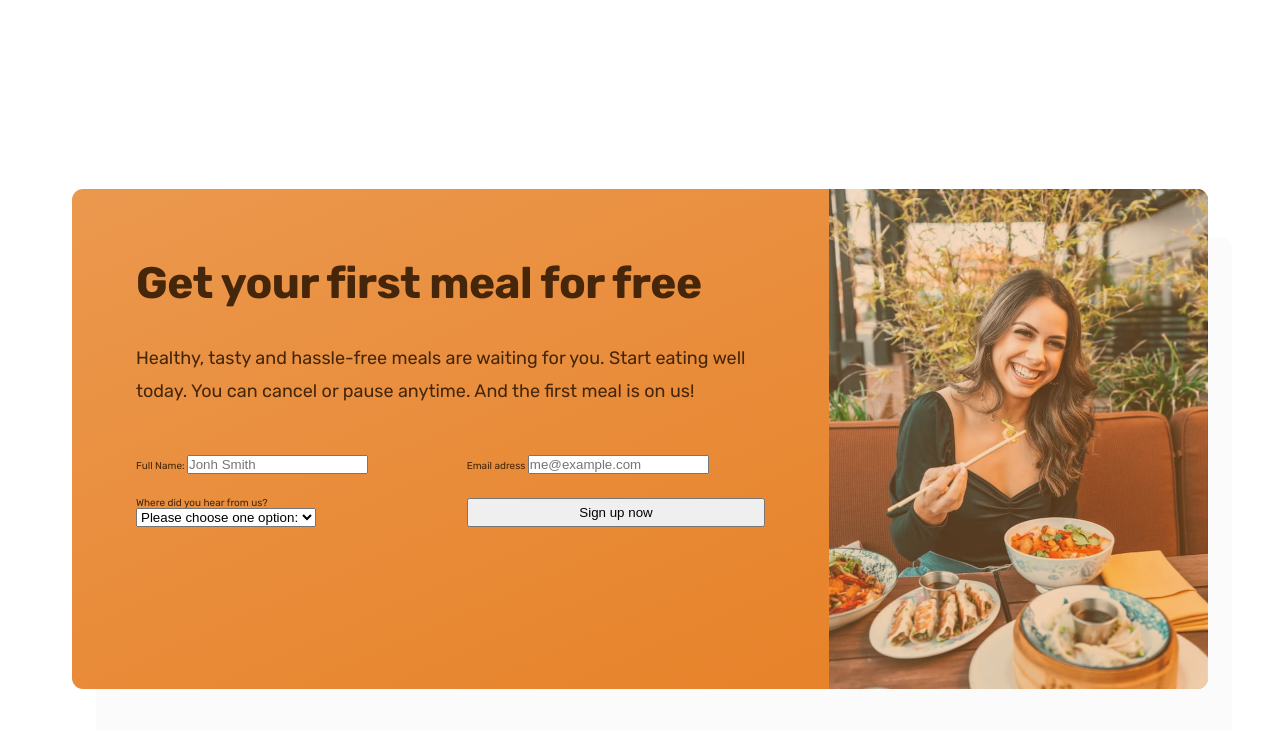
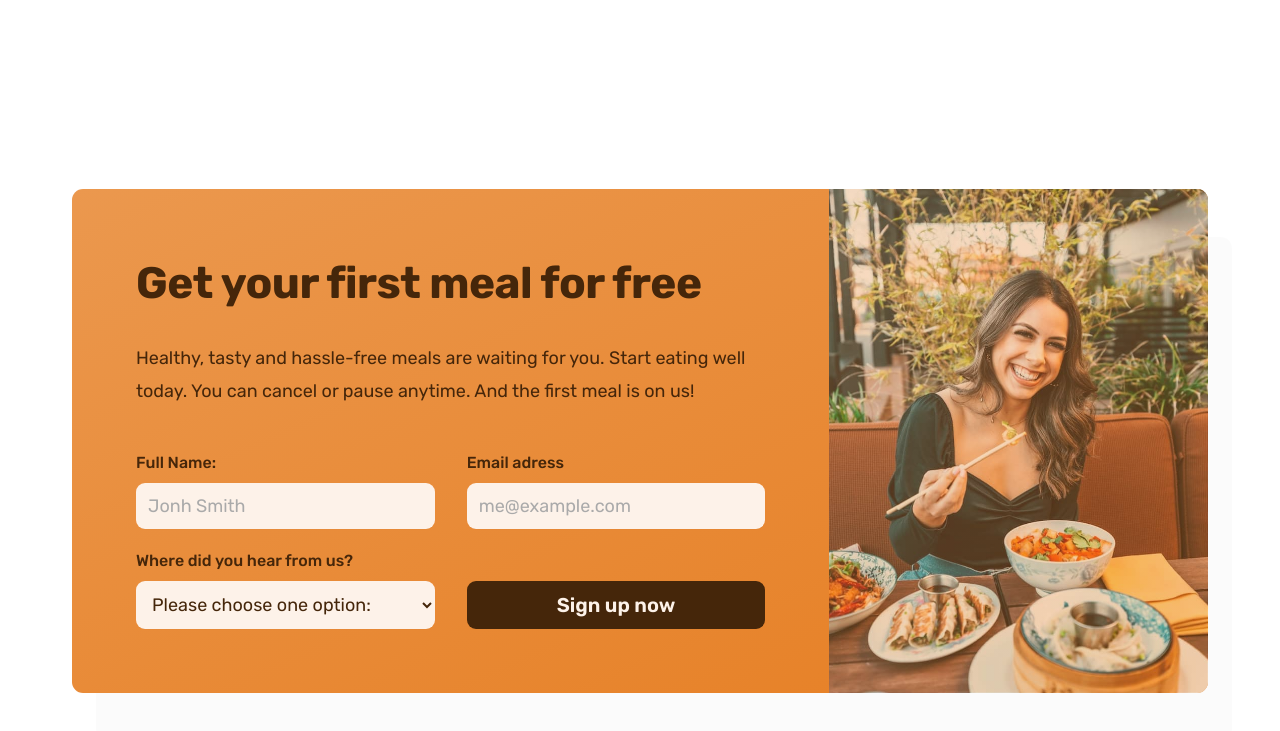
Before and after one commit to joaoaugusto-jesus/jonifood, a plain HTML site: page index.html in a window 1280 px wide. Shown: the part 6313-7044 px from the top of the page. Drawn offline with nearby package versions, Linux system fonts and the light colour scheme.

Commit message:
Proj Jonifood section footer

```diff
--- a/css/general.css
+++ b/css/general.css
@@ -25,11 +25,16 @@
 
       --- 02 COLORS
 
-      - Primary: #e67e22
-      - Tints: #fae5d3
+      - Primary:
+       #e67e22
+      - Tints:
+       #fae5d3
        #fae5d3
        #eb984e
-      - Shades:  #cf711f
+
+      - Shades:
+       #cf711f
+      #45260a;
       - Accents:
       - Greys:
       #6f6f6f -lightest gray allowed on (#fdf2e9)
@@ -144,6 +149,7 @@ body {
   letter-spacing: 0.75px;
 }
 
+.btn,
 .btn:link,
 .btn:visited {
   background-color: #e67e22;
@@ -153,8 +159,13 @@ body {
   border-radius: 9px;
   text-decoration: none;
   display: inline-block;
-  cursor: hand;
+
+  /* Only for the .btn*/
+  border: none;
+  cursor: pointer;
+  font-family: inherit;
   /* Put transition on original state */
+  /* transition: background-color 0.3s */
   transition: all 300ms;
   font-weight: 600;
 }
@@ -182,6 +193,19 @@ body {
   /* border: 3px solid #fff; */
   box-shadow: inset 0 0 0 3px #fff;
 }
+
+.btn--form {
+  background-color: #45260a;
+  color: #fdf2e9;
+  align-self: end;
+  padding: 1.2rem;
+}
+
+.btn--form:hover {
+  background-color: #fff;
+  color: #555;
+}
+
 .link:link,
 .link:visited {
   color: #e67e22;
@@ -217,6 +241,14 @@ body {
   color: #e67e22;
 }
 
+*:focus {
+  outline: none;
+  /*outline: 4px dotted #e67e22;
+  outline-offset: 8px;*/
+
+  box-shadow: 0 0 0 0.8rem rgba(232, 127, 36, 0.5);
+}
+
 /**************************/
 /* HELPER/SETTING CLASSES */
 /**************************/
--- a/css/style.css
+++ b/css/style.css
@@ -464,7 +464,7 @@
   grid-template-columns: 2fr 1fr;
   /* background-color: #e67e22; */
   box-shadow: 2.4rem 4.8rem rgba(0, 0, 0, 0.015);
-  height: 50rem;
+
   border-radius: 11px;
   background-image: linear-gradient(to right bottom, #eb984e, #e67e22);
   overflow: hidden;
@@ -476,7 +476,8 @@
 
 .cta .heading-secondary {
   margin-bottom: 3.2rem;
-  color: #45260a;
+  /* color: #45260a; */
+  color: inherit;
 }
 
 .cta-text {
@@ -502,3 +503,32 @@
   column-gap: 3.2rem;
   row-gap: 2.4rem;
 }
+
+.cta-form label {
+  display: block;
+  font-size: 1.6rem;
+  font-weight: 500;
+  margin-bottom: 1.2rem;
+}
+.cta-form input,
+.cta-form select {
+  width: 100%;
+  padding: 1.2rem;
+  font-size: 1.8rem;
+  font-family: inherit;
+  color: inherit;
+  border: none;
+  background-color: #fdf2e9;
+  border-radius: 9px;
+  box-shadow: 0 1px 2px rgba(0, 0, 0, 0.01);
+}
+
+.cta-form input::placeholder {
+  color: #aaa;
+}
+
+.cta *:focus {
+  outline: none;
+
+  box-shadow: 0 0 0 0.8rem rgba(252, 241, 232, 0.507);
+}
--- a/index.html
+++ b/index.html
@@ -569,7 +569,7 @@
                   </select>
                 </div>
 
-                <button class="submit">Sign up now</button>
+                <button class="btn btn--form">Sign up now</button>
               </form>
             </div>
             <div
```
